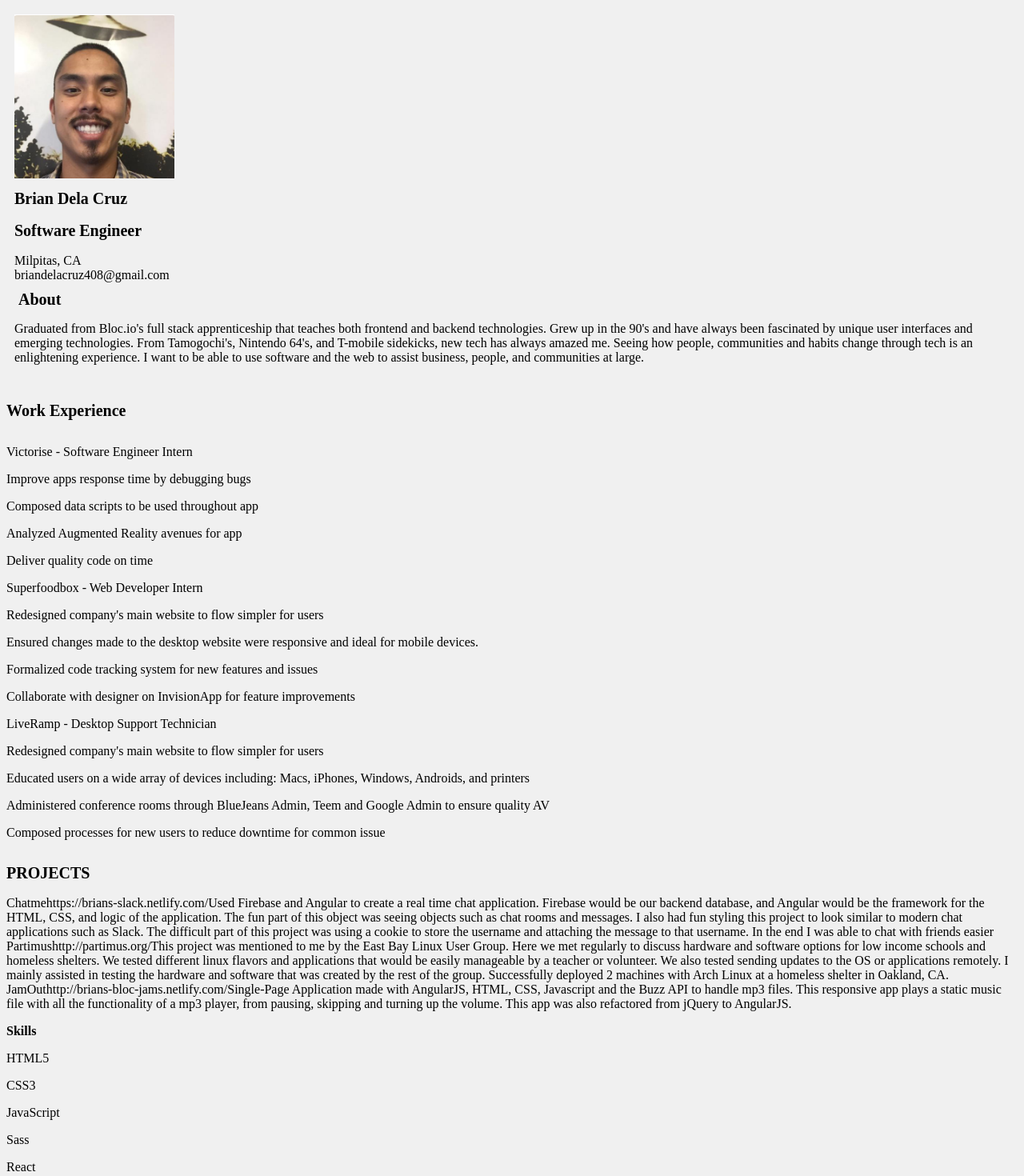
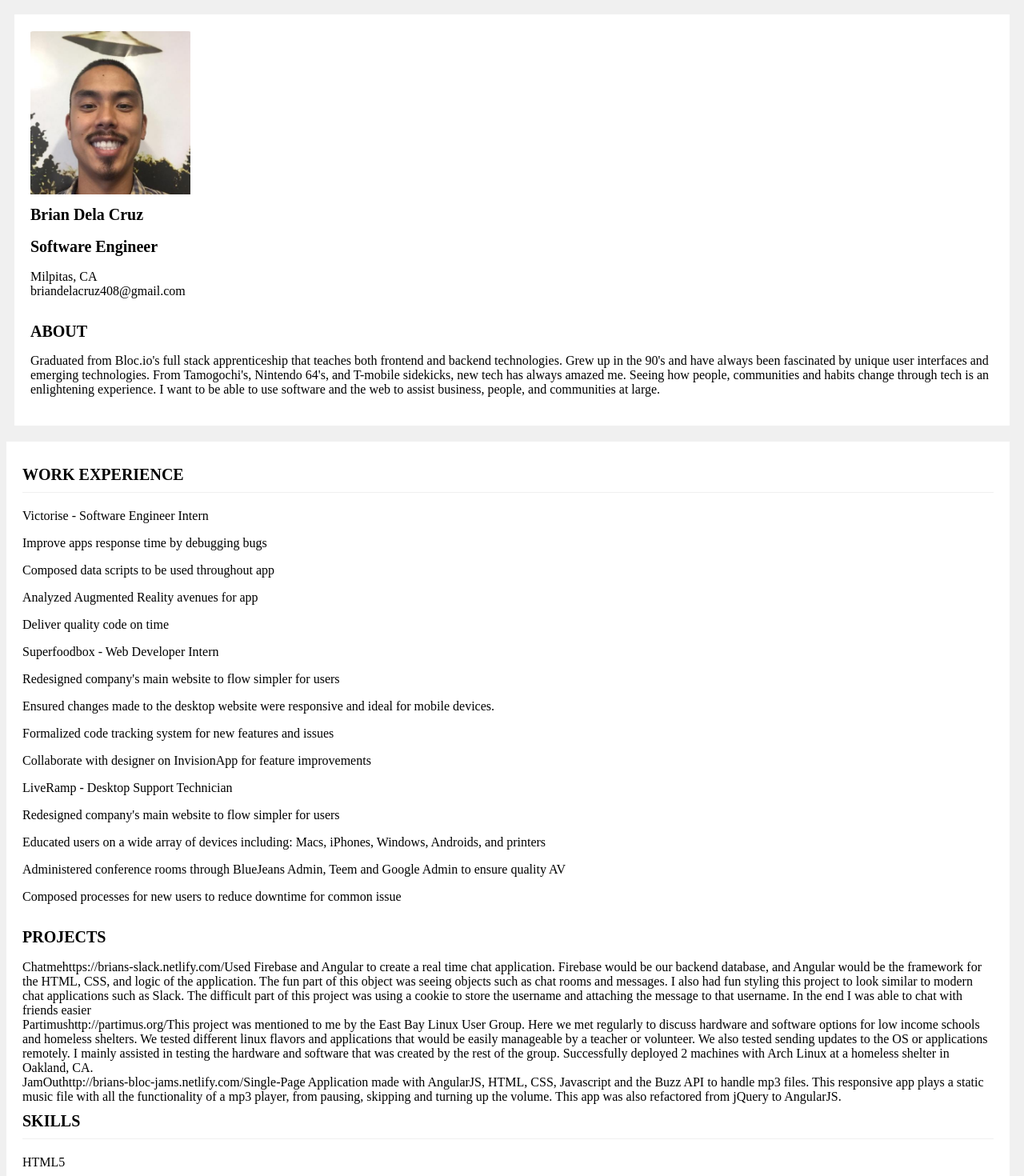
Before and after one commit to bl2i4n/react-resume, a React (Create React App) app: page / in a window 1280 px wide. Shown: the top 1470 px of the page at 80% size. Built offline with nearby package versions, Linux system fonts and the light colour scheme.

Commit message:
style: break up resume into sections, add underlines for headers

```diff
--- a/src/App.js
+++ b/src/App.js
@@ -1,12 +1,9 @@
-import React, { Component } from  'react';
-import Profile from './components/Profile';
-import About from './components/About';
-import Work from './components/Work';
+import React from  'react';
 import './styles/App.css';
 
 function ResumeTitle(props) {
   return (
-    <div className="text-center" >
+    <div className="text-center">
       <h2 className="text-center">{props.firstName} {props.lastName}</h2>
       <h2 className="text-center">{props.label}</h2>
     </div>
@@ -31,13 +28,9 @@ function ContactInfo(props) {
 }
 
 class Header extends React.Component {
-  constructor(props) {
-    super(props)
-  }
-
   render() {
     return (
-    <div className="profileImg text-center">
+    <div className="about heading">
       <div><img role="presentation" className="img-circle center-block" src={"./profilePhoto.jpg"} width="200" /></div>
       <ResumeTitle firstName="Brian" lastName="Dela Cruz" />
       <ResumeTitle label="Software Engineer" />
@@ -50,14 +43,10 @@ class Header extends React.Component {
 }
 
 class Summary extends React.Component {
-  constructor(props) {
-    super(props);
-  }
-
   render() {
     return (
         <div>
-          <h2 className="text-uppercase"><i className="fa fa-lg fa-user"></i>About</h2>
+          <h2 className="heading">ABOUT</h2>
           <p className="summary" >
             {this.props.summary}
           </p>
@@ -86,15 +75,11 @@ function Job(props) {
 }
 
 class Experience extends React.Component {
-  constructor(props) {
-    super(props);
-  }
-
 
   render() {
     return (
       <section className="work">
-        <h2 className="text-uppercase">Work Experience</h2>
+        <h2 className="text-uppercase">WORK EXPERIENCE</h2>
         <Job jobTitle="Victorise - Software Engineer Intern " jobDate="" jobSummary="Improve apps response time by debugging bugs"/>
         <Job jobSummary="Composed data scripts to be used throughout app"/>
         <Job jobSummary="Analyzed Augmented Reality avenues for app"/>
@@ -113,15 +98,12 @@ class Experience extends React.Component {
 }
 
 class Skills extends React.Component {
-  constructor(props) {
-    super(props);
-  }
 
   render() {
     return (
-      <section className="skills label label-success">
-        <div className="label label-success">
-          <h3>Skills</h3>
+      <section className="skills">
+        <div className="">
+          <h2 className="heading">SKILLS</h2>
           <Skill className="label label-success" item="HTML5"/>
           <Skill item="CSS3"/>
           <Skill item="JavaScript"  />
@@ -158,13 +140,10 @@ function Project(props) {
 }
 
 class History extends React.Component {
-  constructor(props) {
-    super(props)
-  }
 
   render() {
     return (
-      <div className="history">
+      <div className="">
         <h2 className="heading">PROJECTS</h2>
         <Project projectTitle="Chatme" projectUrl="https://brians-slack.netlify.com/" projectDesc="Used Firebase and Angular to create a real time chat application. Firebase would be our backend database, and Angular would be the framework for the HTML, CSS, and logic of the application. The fun part of this object was seeing objects such as chat rooms and messages. I also had fun styling this project to look similar to modern chat applications such as Slack. The difficult part of this project was using a cookie to store the username and attaching the message to that username. In the end I was able to chat with friends easier" />
         <Project projectTitle="Partimus" projectUrl="http://partimus.org/" projectDesc="This project was mentioned to me by the East Bay Linux User Group. Here we met regularly to discuss hardware and software options for low income schools and homeless shelters. We tested different linux flavors and applications that would be easily manageable by a teacher or volunteer. We also tested sending updates to the OS or applications remotely. I mainly assisted in testing the hardware and software that was created by the rest of the group. Successfully deployed 2 machines with Arch Linux at a homeless shelter in Oakland, CA." />
@@ -175,9 +154,7 @@ class History extends React.Component {
 }
 
 class School extends React.Component{
-  constructor(props){
-    super(props)
-  }
+
   render(){
     return(
       <section className="education">
@@ -192,25 +169,24 @@ class School extends React.Component{
 
 
 class App extends React.Component {
-  constructor(props) {
-    super(props);
-  }
 
   render() {
     return (
       <div className="container">
         <div className="row">
           <aside className="col-md-4">
+          <div className="inner">
             <Header />
             <Summary summary="Graduated from Bloc.io's full stack apprenticeship that teaches both frontend and backend technologies. Grew up in the 90's and have always been fascinated by unique user interfaces and emerging technologies. From Tamogochi's, Nintendo 64's, and T-mobile sidekicks, new tech has always amazed me. Seeing how people, communities and habits change through tech is an enlightening experience. I want to be able to use software and the web to assist business, people, and communities at large." />
+          </div>
           </aside>
           <main className="col-md-8">
-            <div className="qualifications">
+            <div className="inner">
               <Experience />
               <History />
               <Skills />
+              <School />
             </div>
-            <School />
           </main>
         </div>
       </div>
```
